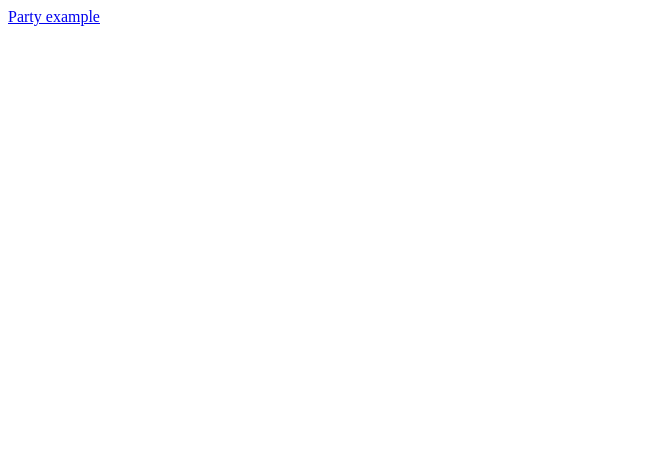
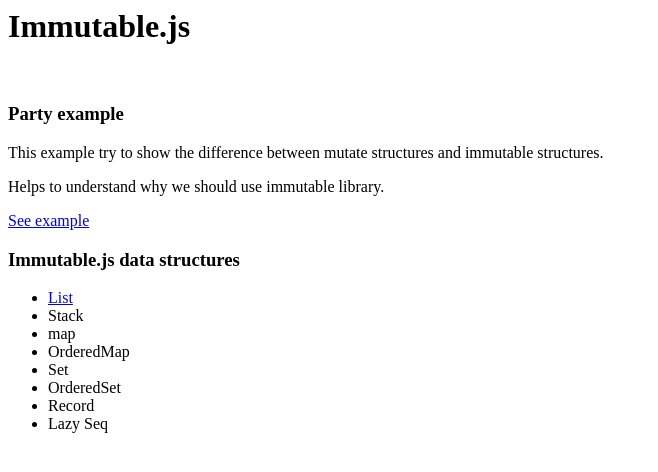
Before and after one commit to van1985/immutable-examples, a website: page index.html in a window 1280 px wide. Shown: the whole page, without its empty margins (0-658 px from the left). Drawn offline with Linux system fonts and the light colour scheme.

Commit message:
Add list structure example

```diff
--- a/index.html
+++ b/index.html
@@ -1 +1,22 @@
-<a href="examples/party-example.html">Party example</a>
+<h1> Immutable.js</h1>
+</br>
+<h3>
+  Party example
+</h3>
+<p>This example try to show the difference between mutate structures and immutable structures.</p>
+<p>Helps to understand why we should use immutable library.</p>
+<a href="examples/party-example.html">See example</a>
+<br />
+<h3>
+  Immutable.js data structures
+</h3>
+<ul>
+  <li><a href="examples/list-structure.html">List</a></i>
+  <li>Stack</i>
+  <li>map</i>
+  <li>OrderedMap</i>
+  <li>Set</i>
+  <li>OrderedSet</i>
+  <li>Record</i>
+  <li>Lazy Seq</i>
+</ul>
```
Also changed, not shown: examples/list-structure.html (added, +36 -0 lines), examples/party-example.html (+8 -2 lines).
